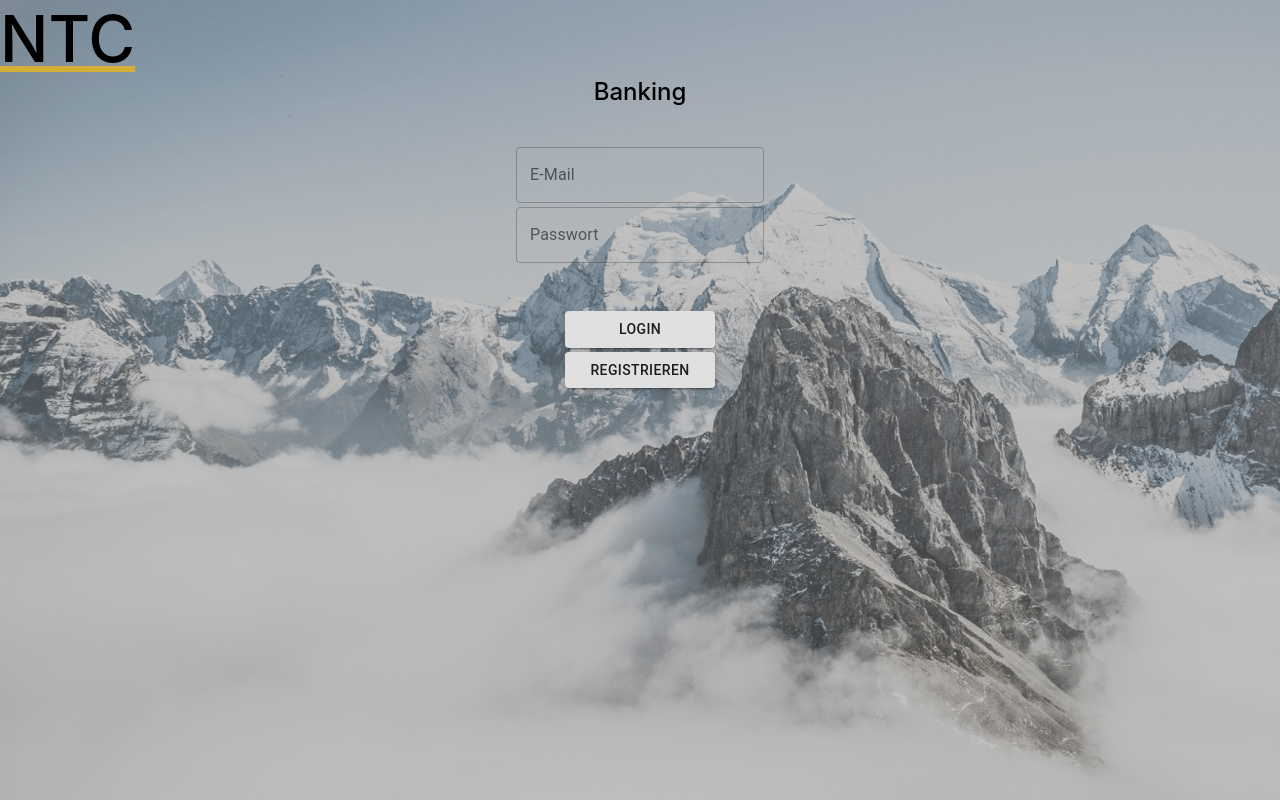
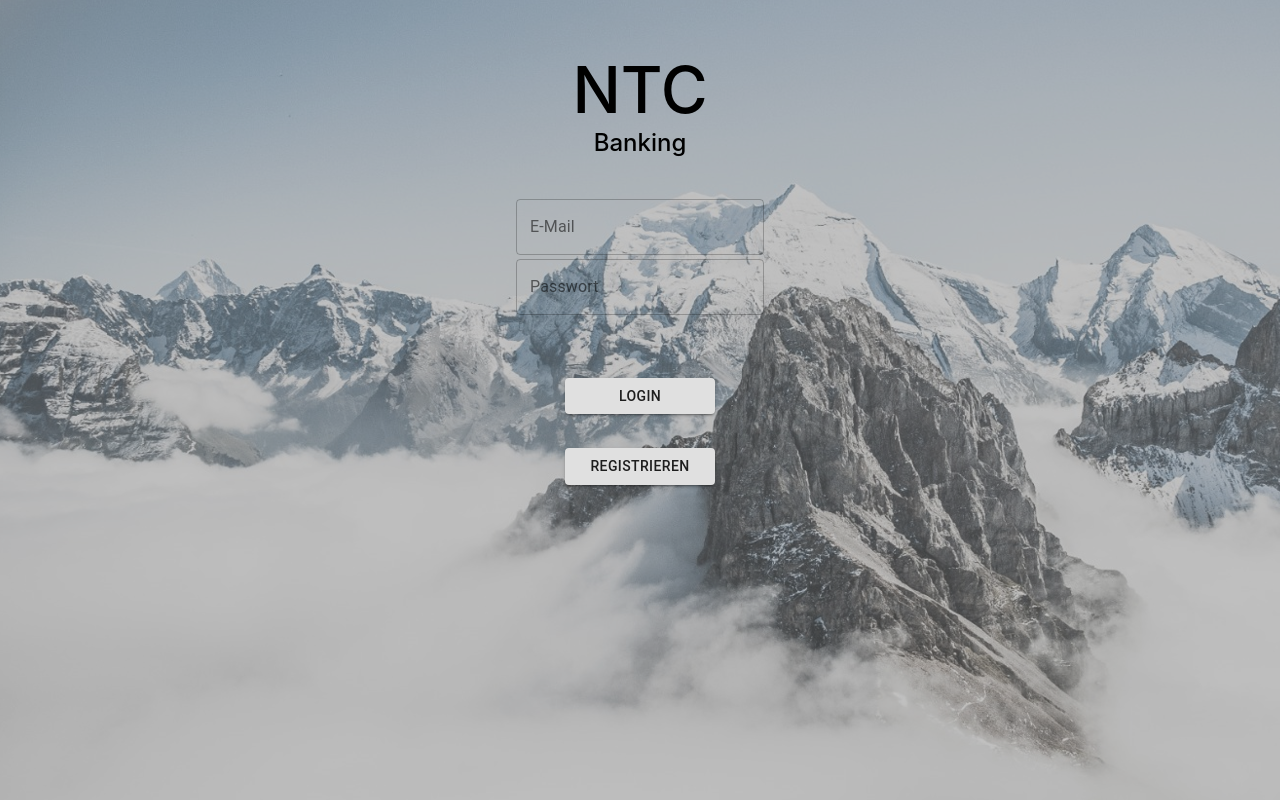
Before and after one commit to StephanDieGeileSau/Fallstudie, a React (Create React App) app: page / in a window 1280 px wide. Built offline with nearby package versions, Linux system fonts and the light colour scheme; no server answers.

Commit message:
Logo und action buttons eingerückt.. newsslider muss vertagt werden

```diff
--- a/src/components/Dashboard.jsx
+++ b/src/components/Dashboard.jsx
@@ -13,8 +13,8 @@ export default function Dashboard({match}) {
 
     return (
         <div id="dashboard">
-            <div>
-                <Link to ={"/login"} class='ntc'>NTC</Link>
+            <div class='ntc'>
+                <Link to ={"/login"}>NTC</Link>
             </div>
             <div>
                 <h5 class="ntc2">Banking </h5>
--- a/src/components/Dashboard_elements/Actions.jsx
+++ b/src/components/Dashboard_elements/Actions.jsx
@@ -8,12 +8,14 @@ import ".././fts_style.css"
 export default function Actions(props) {
     console.log(props)
     return (
-        <div class="buttons">
-
-        <td><Button id="click" variant="contained" component={Link} to={'/dashboard/'+props.user+"/beratungsgespräch"}>Beratungstermin</Button></td>
-        <td><Button id="click" variant="contained" component={Link} to={'/dashboard/'+props.user+"/kreditanfrage"}>Kreditanfrage</Button></td>
-        <td><Button id="click" variant="contained" component={Link} to={'/dashboard/'+props.user+"/überweisung"}>Überweisung</Button></td>
-
+        <div>
+            <table>
+                <tr>
+                    <td><Button id="click" variant="contained" component={Link} to={'/dashboard/'+props.user+"/beratungsgespräch"}>Beratungstermin</Button></td>
+                    <td><Button id="click" variant="contained" component={Link} to={'/dashboard/'+props.user+"/kreditanfrage"}>Kreditanfrage</Button></td>
+                    <td><Button id="click" variant="contained" component={Link} to={'/dashboard/'+props.user+"/überweisung"}>Überweisung</Button></td>
+                </tr>
+            </table>
         </div>
     )
 }
--- a/src/components/Dashboard_elements/NewsSlider.jsx
+++ b/src/components/Dashboard_elements/NewsSlider.jsx
@@ -14,8 +14,8 @@ export default function NewsSlider() {
         centerPadding: 250,
         duration: 300,
         autoplaySpeed: 6000,
-        width: 50,
-        shift: 70,
+        shift: 200,
+        width: 100,
         arrows: false
       };
     return (
--- a/src/components/Login.jsx
+++ b/src/components/Login.jsx
@@ -99,8 +99,8 @@ export default function Login(props) {
 
     return (
         <div>
-            <div>
-                <Link to ={"/login"} class='ntc'>NTC</Link>
+            <div class='ntc'>
+                <Link to ={"/login"}>NTC</Link>
             </div>
             <div>
                 <h5 class="ntc2">Banking </h5>
--- a/src/components/fts_style.css
+++ b/src/components/fts_style.css
@@ -21,7 +21,6 @@ td {
 }
 
 .ntc {
-    color: black;
     text-align: center;
     margin-top: 4%;
     margin-bottom: 0%;
@@ -59,6 +58,7 @@ a:hover {
 
 a {
     text-decoration: none;
+    color: inherit;
 }
 
 .formular {
@@ -97,6 +97,7 @@ body#registrieren {
 }
 #click {
     width: 150px;
+    margin: 15px;
 }
 #transaktion {
     margin-left: 0px;
@@ -133,9 +134,6 @@ body#registrieren {
 .date {
     margin-left: 20px;
 }
-.buttons {
-    margin-left: 60px;
-}
 table {
     margin-left: auto;
     margin-right: auto;
@@ -143,5 +141,5 @@ table {
 #dashboard {
     background-color: white;
     margin: 50px;
-    padding: 5%;
+    padding: 50px;
 }
```
